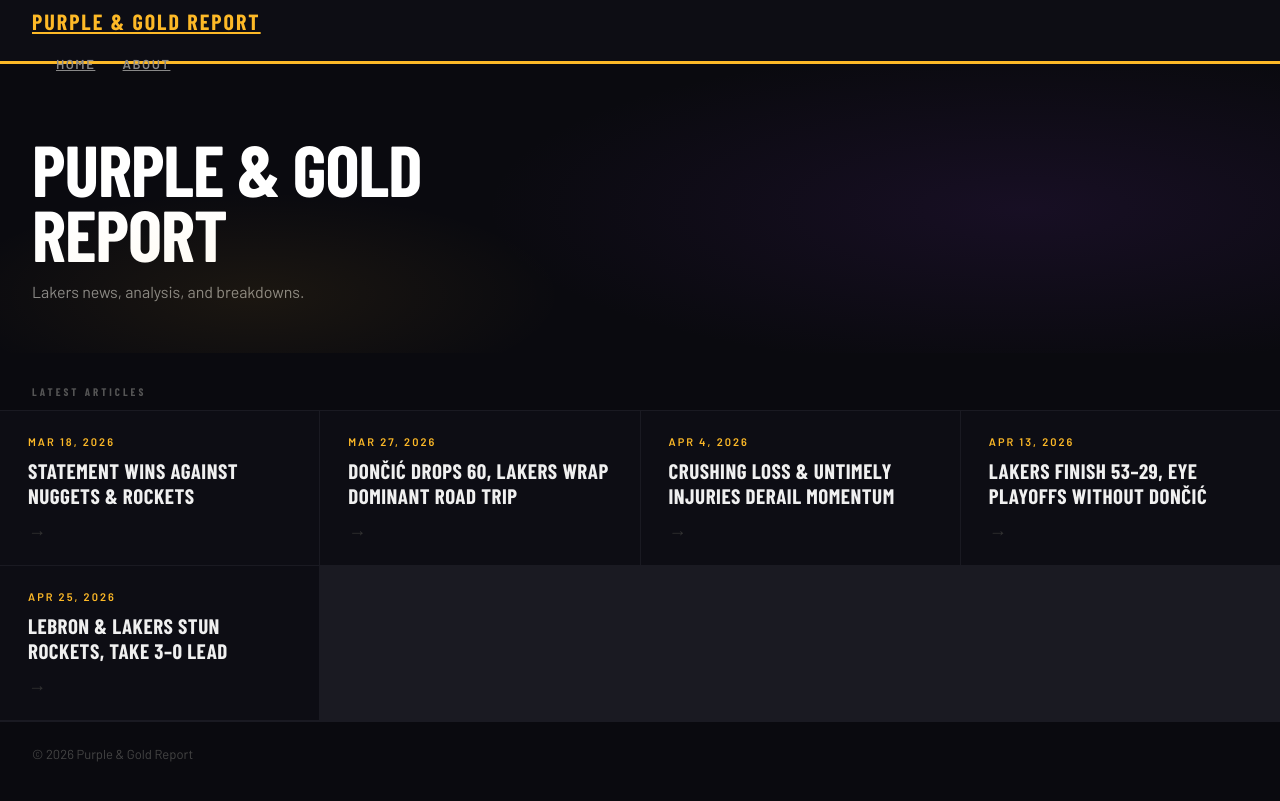
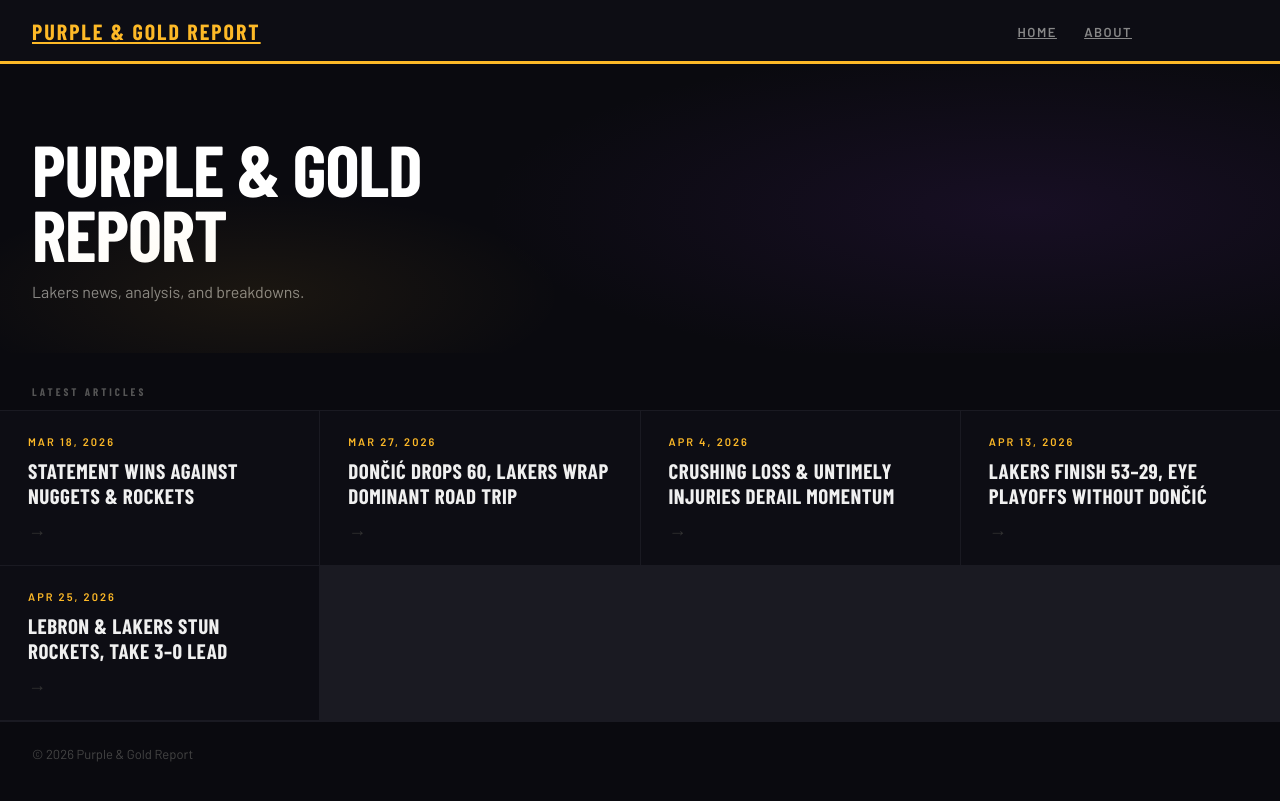
Before and after one commit to troyk-05/WRIT340-Public-Articles, a Jekyll site: the page built from index.md, in a window 1280 px wide. Shown: the top 801 px of the page. Built offline with Jekyll 4.4.1, drawn with Linux system fonts in a browser that asks for light colours; some web fonts are replaced.

Commit message:
Update style.scss

```diff
--- a/assets/css/style.scss
+++ b/assets/css/style.scss
@@ -22,6 +22,16 @@ body {
   height: 64px;
   display: flex;
   align-items: center;
+  justify-content: space-between;
+}
+
+.site-header .wrapper {
+  display: flex;
+  align-items: center;
+  justify-content: space-between;
+  width: 100%;
+  max-width: 1100px;
+  padding: 0;
 }
 
 .site-title,
```
